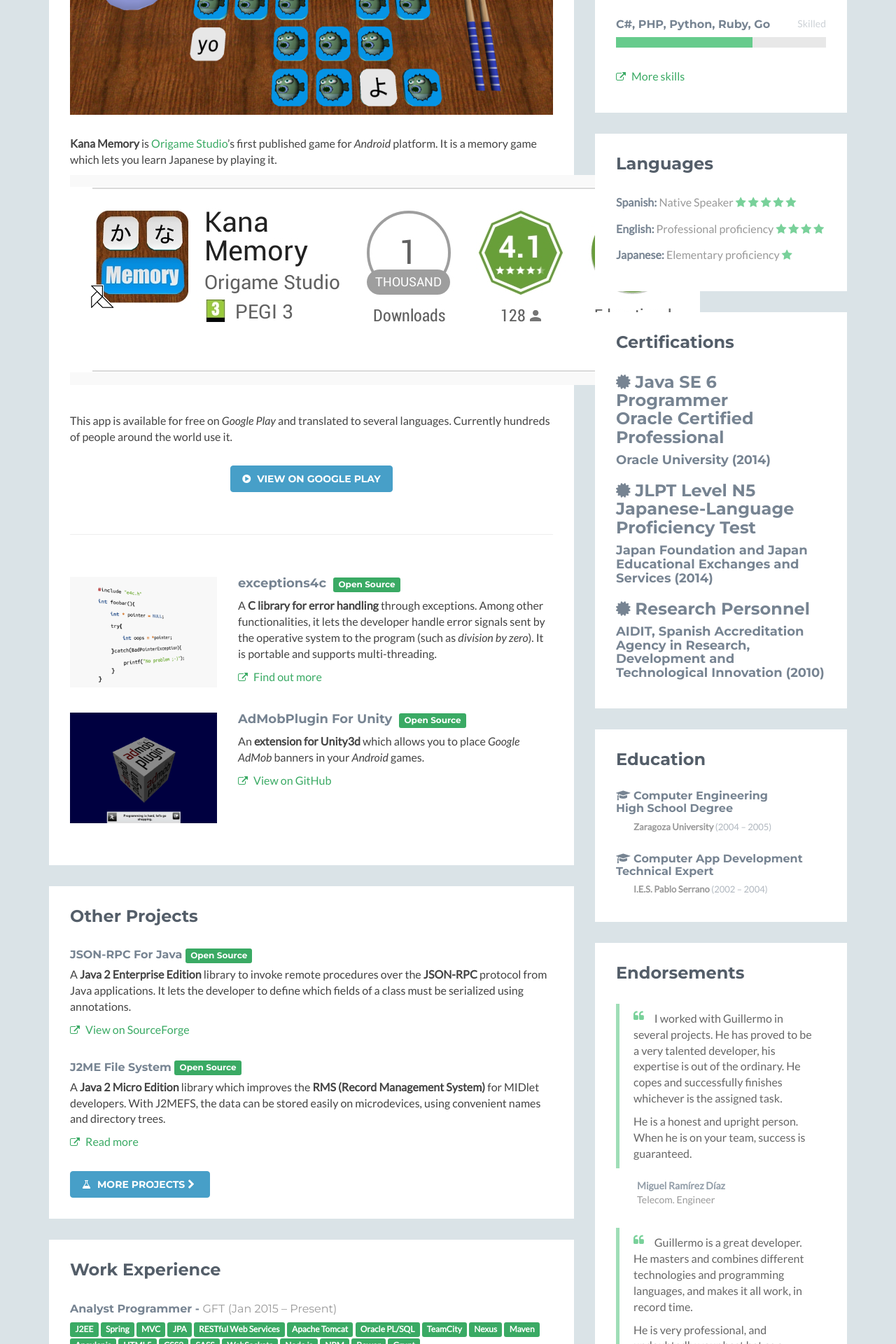
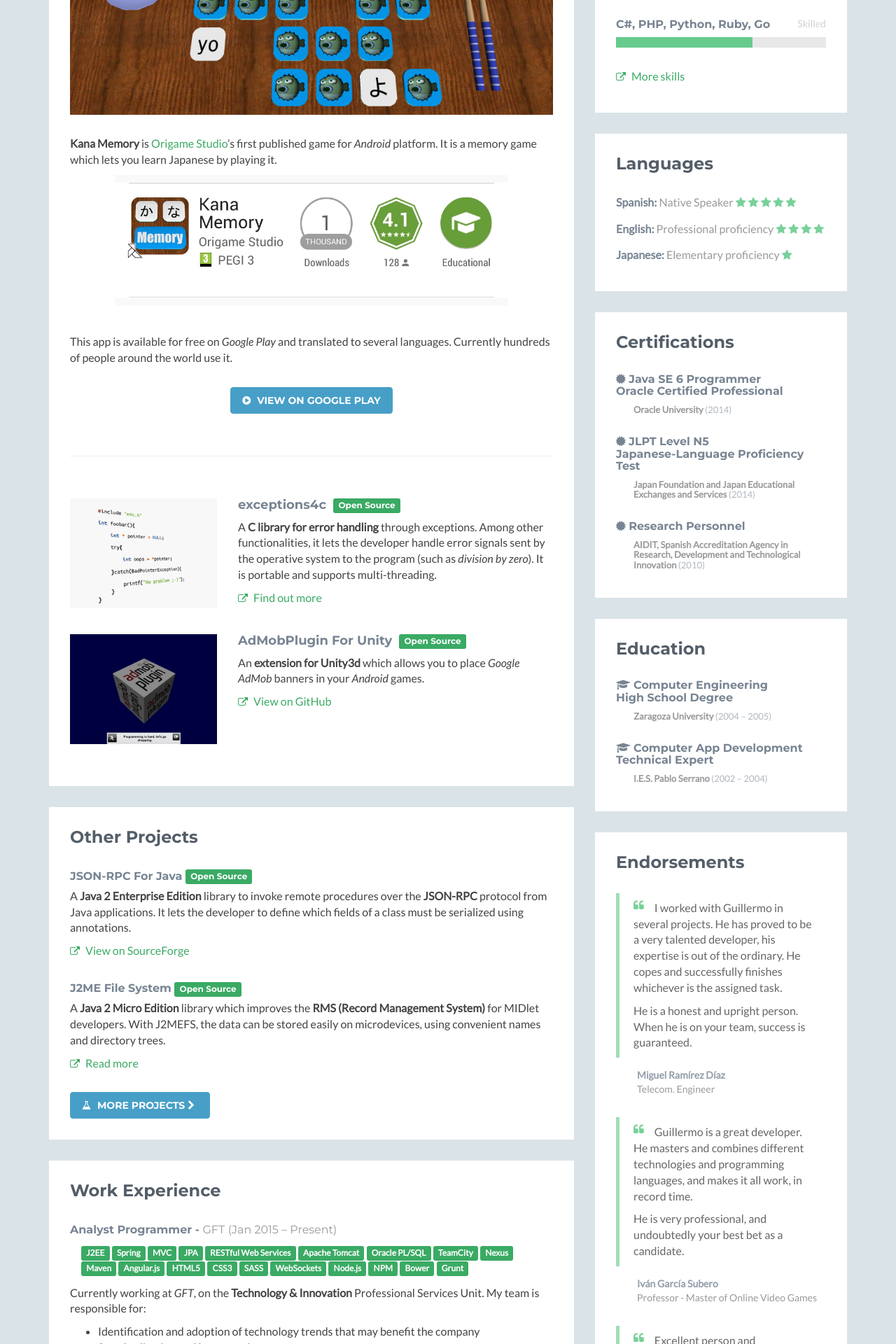
Before and after one commit to guillermocalvo/guillermocalvo.github.io, a Jekyll site: the page built from index.md, in a window 1280 px wide. Shown: the part 958-2878 px from the top of the page at 70% size. Built offline with Jekyll 4.4.1, drawn with Linux system fonts in a browser that asks for light colours.

Commit message:
Customize theme

```diff
--- a/_layouts/curriculum.html
+++ b/_layouts/curriculum.html
@@ -21,6 +21,8 @@ layout: compress
     <link rel="stylesheet" type="text/css" href="{{ '/assets/plugins/font-awesome/css/font-awesome.css' | prepend: site.baseurl }}">
     <!-- Theme CSS -->
     <link rel="stylesheet" type="text/css" href="{{ '/assets/css/styles.css'                            | prepend: site.baseurl }}" id="theme-style">
+    <!-- Theme customizations -->
+    <link rel="stylesheet" type="text/css" href="{{ '/assets/css/guillermo.css'                         | prepend: site.baseurl }}">
     <!-- HTML5 shim and Respond.js for IE8 support of HTML5 elements and media queries -->
     <!--[if lt IE 9]>
       <script src="https://oss.maxcdn.com/html5shiv/3.7.2/html5shiv.min.js"></script>
--- /dev/null
+++ b/assets/css/guillermo.css
@@ -0,0 +1,64 @@
+.latest .featured .desc img {
+    width: 100%;
+    padding-left: 4em;
+    padding-right: 4em;
+}
+
+.experience .item .technologies {
+    padding: 0.2em 1em .8em 1em;
+}
+
+.experience .relevant {
+    margin-bottom: 0;
+}
+
+.certifications .item {
+    margin-bottom: 30px
+}
+
+.certifications .item .title {
+    font-size: 16px;
+    margin-top: 0
+}
+
+.certifications .item .by {
+    font-family: "Lato", arial, sans-serif;
+    font-size: 13px;
+    color: #999999;
+    font-weight: 600;
+    padding-left: 25px
+}
+
+.certifications .item .by .year {
+    color: #b0b7bf;
+    font-weight: 500
+}
+
+.certifications .item:last-child {
+    margin-bottom: 0
+}
+
+.interests .item {
+    margin-bottom: 30px
+}
+
+.interests .item .title {
+    font-size: 16px;
+    margin-top: 0
+}
+
+.interests .item .tags {
+    font-family: "Lato", arial, sans-serif;
+    font-size: 13px;
+    color: #999999;
+    font-weight: 600;
+    padding-left: 25px
+}
+
+.interests .item .tags .tag:before {
+    content: '#'
+}
+
+.interests .item:last-child {
+    margin-bottom: 0
+}
```
